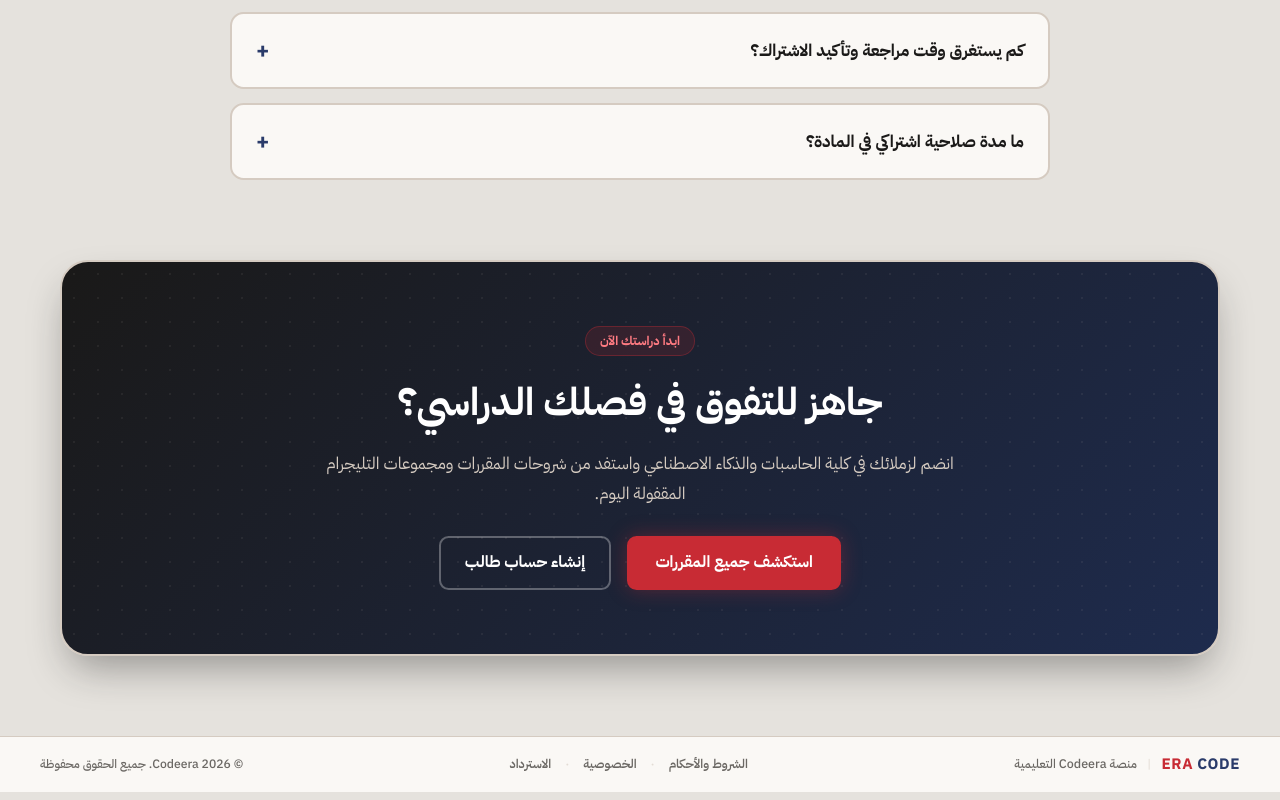
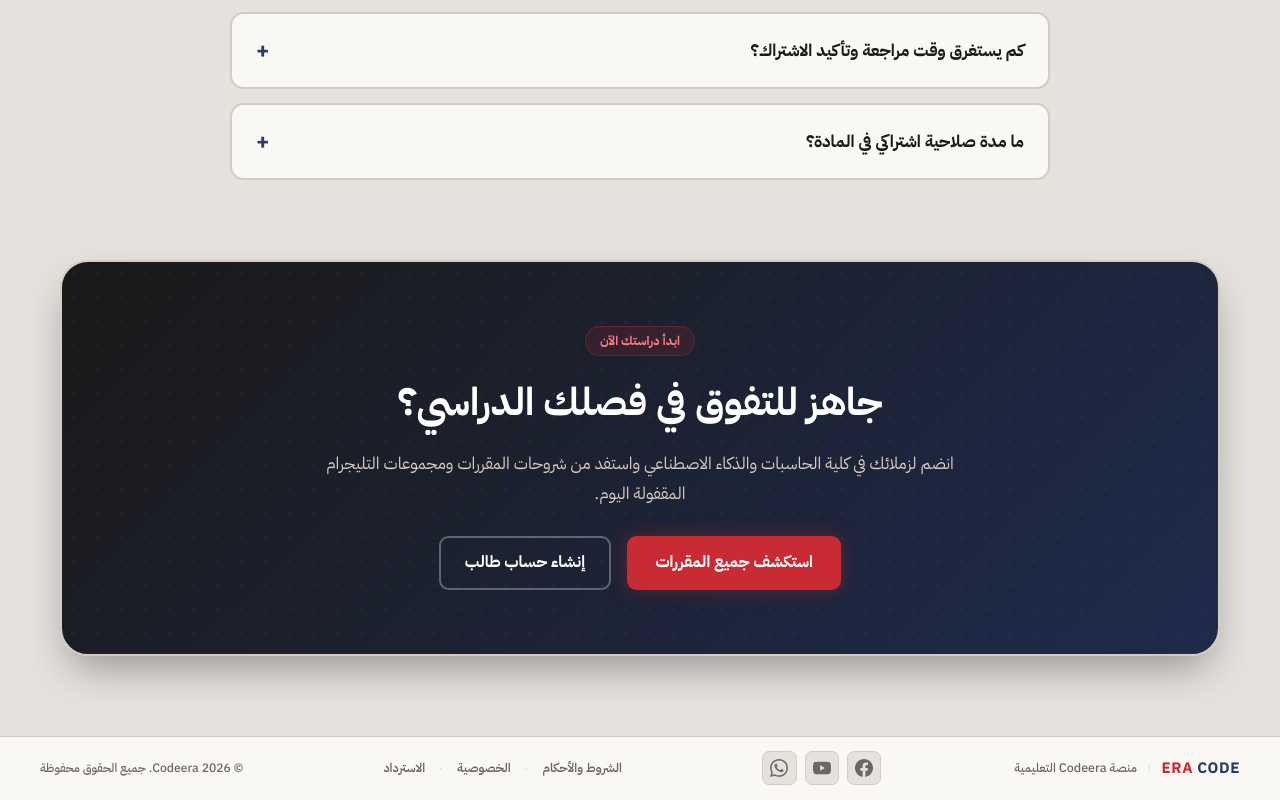
Before and after one commit to waseemsaher/CYF, a SvelteKit app in the folder frontend/: page / in a window 1280 px wide. Shown: the part 2691-3491 px from the top of the page. Built offline with nearby package versions, Linux system fonts and the light colour scheme; no server answers.

Commit message:
feat(footer): add social media channels in global footer

```diff
--- /dev/null
+++ b/frontend/src/lib/socials.ts
@@ -0,0 +1,35 @@
+/**
+ * Social Media Accounts Configuration
+ * Replace the href values with your actual links when ready.
+ */
+export interface SocialLink {
+  id: string;
+  name: string;
+  nameAr: string;
+  url: string;
+  ariaLabel: string;
+}
+
+export const socialLinks: SocialLink[] = [
+  {
+    id: 'facebook',
+    name: 'Facebook',
+    nameAr: 'فيسبوك',
+    url: '#', // Provide your Facebook page link here
+    ariaLabel: 'صفحة منصة Codeera على فيسبوك'
+  },
+  {
+    id: 'youtube',
+    name: 'YouTube',
+    nameAr: 'يوتيوب',
+    url: '#', // Provide your YouTube channel link here
+    ariaLabel: 'قناة منصة Codeera على يوتيوب'
+  },
+  {
+    id: 'whatsapp',
+    name: 'WhatsApp',
+    nameAr: 'واتساب',
+    url: '#', // Provide your WhatsApp link or group link here
+    ariaLabel: 'تواصل معنا عبر واتساب'
+  }
+];
--- a/frontend/src/routes/+layout.svelte
+++ b/frontend/src/routes/+layout.svelte
@@ -4,6 +4,7 @@
   import { page } from '$app/state';
   import { currentUser, refreshUser, logout } from '$lib/api/auth';
   import { initLocale, currentLocale, toggleLocale } from '$lib/i18n';
+  import { socialLinks } from '$lib/socials';
 
   let { children }: { children: Snippet } = $props();
 
@@ -170,6 +171,47 @@
         </a>
         <span class="footer-sep" aria-hidden="true">|</span>
         <span class="footer-tagline">منصة Codeera التعليمية</span>
+      </div>
+
+      <div class="footer-social" aria-label="حسابات التواصل الاجتماعي">
+        <a
+          href={socialLinks[0].url}
+          target="_blank"
+          rel="noopener noreferrer"
+          class="social-btn social-facebook"
+          aria-label={socialLinks[0].ariaLabel}
+          title={socialLinks[0].nameAr}
+        >
+          <svg viewBox="0 0 24 24" width="18" height="18" fill="currentColor">
+            <path d="M24 12.073c0-6.627-5.373-12-12-12s-12 5.373-12 12c0 5.99 4.388 10.954 10.125 11.854v-8.385H7.078v-3.47h3.047V9.43c0-3.007 1.792-4.669 4.533-4.669 1.312 0 2.686.235 2.686.235v2.953H15.83c-1.491 0-1.956.925-1.956 1.874v2.25h3.328l-.532 3.47h-2.796v8.385C19.612 23.027 24 18.062 24 12.073z"/>
+          </svg>
+        </a>
+
+        <a
+          href={socialLinks[1].url}
+          target="_blank"
+          rel="noopener noreferrer"
+          class="social-btn social-youtube"
+          aria-label={socialLinks[1].ariaLabel}
+          title={socialLinks[1].nameAr}
+        >
+          <svg viewBox="0 0 24 24" width="18" height="18" fill="currentColor">
+            <path d="M23.498 6.186a3.016 3.016 0 0 0-2.122-2.136C19.505 3.545 12 3.545 12 3.545s-7.505 0-9.377.505A3.017 3.017 0 0 0 .502 6.186C0 8.07 0 12 0 12s0 3.93.502 5.814a3.016 3.016 0 0 0 2.122 2.136c1.871.505 9.376.505 9.376.505s7.505 0 9.377-.505a3.015 3.015 0 0 0 2.122-2.136C24 15.93 24 12 24 12s0-3.93-.502-5.814zM9.545 15.568V8.432L15.818 12l-6.273 3.568z"/>
+          </svg>
+        </a>
+
+        <a
+          href={socialLinks[2].url}
+          target="_blank"
+          rel="noopener noreferrer"
+          class="social-btn social-whatsapp"
+          aria-label={socialLinks[2].ariaLabel}
+          title={socialLinks[2].nameAr}
+        >
+          <svg viewBox="0 0 24 24" width="18" height="18" fill="currentColor">
+            <path d="M.057 24l1.687-6.163c-1.041-1.804-1.588-3.849-1.587-5.946.003-6.556 5.338-11.891 11.893-11.891 3.181.001 6.167 1.24 8.413 3.488 2.245 2.248 3.481 5.236 3.48 8.414-.003 6.557-5.338 11.892-11.893 11.892-1.99-.001-3.951-.5-5.688-1.448L.057 24zm6.597-3.807c1.676.995 3.276 1.591 5.392 1.592 5.448 0 9.886-4.434 9.889-9.885.002-5.462-4.415-9.89-9.881-9.892-5.452 0-9.887 4.434-9.889 9.884-.001 2.225.651 3.891 1.746 5.634l-.999 3.648 3.742-.981zm11.387-5.464c-.074-.124-.272-.198-.57-.347-.297-.149-1.758-.868-2.031-.967-.272-.099-.47-.149-.669.149-.198.297-.768.967-.941 1.165-.173.198-.347.223-.644.074-.297-.149-1.255-.462-2.39-1.475-.883-.788-1.48-1.761-1.653-2.059-.173-.297-.018-.458.13-.606.134-.133.297-.347.446-.521.151-.172.2-.296.3-.495.099-.198.05-.372-.025-.521-.075-.148-.669-1.611-.916-2.206-.242-.579-.487-.501-.669-.51l-.57-.01c-.198 0-.52.074-.792.372s-1.04 1.016-1.04 2.479 1.065 2.876 1.213 3.074c.149.198 2.095 3.2 5.076 4.487.709.306 1.263.489 1.694.626.712.226 1.36.194 1.872.118.571-.085 1.758-.719 2.006-1.413.248-.695.248-1.29.173-1.414z"/>
+          </svg>
+        </a>
       </div>
 
       <nav class="footer-links" aria-label="روابط المنصة القانونية">
@@ -1036,6 +1078,60 @@
     font-weight: 500;
   }
 
+  .footer-social {
+    display: flex;
+    align-items: center;
+    gap: 0.5rem;
+  }
+
+  .social-btn {
+    display: inline-flex;
+    align-items: center;
+    justify-content: center;
+    width: 2.15rem;
+    height: 2.15rem;
+    border-radius: 0.45rem;
+    background: var(--paper);
+    color: var(--muted);
+    border: 1.5px solid var(--line);
+    text-decoration: none;
+    transition: transform 150ms ease, background-color 150ms ease, border-color 150ms ease, color 150ms ease, box-shadow 150ms ease;
+  }
+
+  .social-btn:hover {
+    transform: translateY(-2px);
+  }
+
+  .social-facebook:hover {
+    color: #1877F2;
+    border-color: #1877F2;
+    background: rgba(24, 119, 242, 0.08);
+  }
+
+  .social-youtube:hover {
+    color: #FF0000;
+    border-color: #FF0000;
+    background: rgba(255, 0, 0, 0.08);
+  }
+
+  .social-whatsapp:hover {
+    color: #25D366;
+    border-color: #25D366;
+    background: rgba(37, 211, 102, 0.08);
+  }
+
+  :global([data-theme='dark']) .social-facebook:hover {
+    background: rgba(24, 119, 242, 0.16);
+  }
+
+  :global([data-theme='dark']) .social-youtube:hover {
+    background: rgba(255, 0, 0, 0.16);
+  }
+
+  :global([data-theme='dark']) .social-whatsapp:hover {
+    background: rgba(37, 211, 102, 0.16);
+  }
+
   @media (max-width: 860px) {
     .global-footer {
       padding: 1.15rem 1rem;
@@ -1044,11 +1140,15 @@
     .footer-inner {
       flex-direction: column;
       text-align: center;
-      gap: 0.65rem;
+      gap: 0.75rem;
       justify-content: center;
     }
 
     .footer-start {
+      justify-content: center;
+    }
+
+    .footer-social {
       justify-content: center;
     }
 
```
